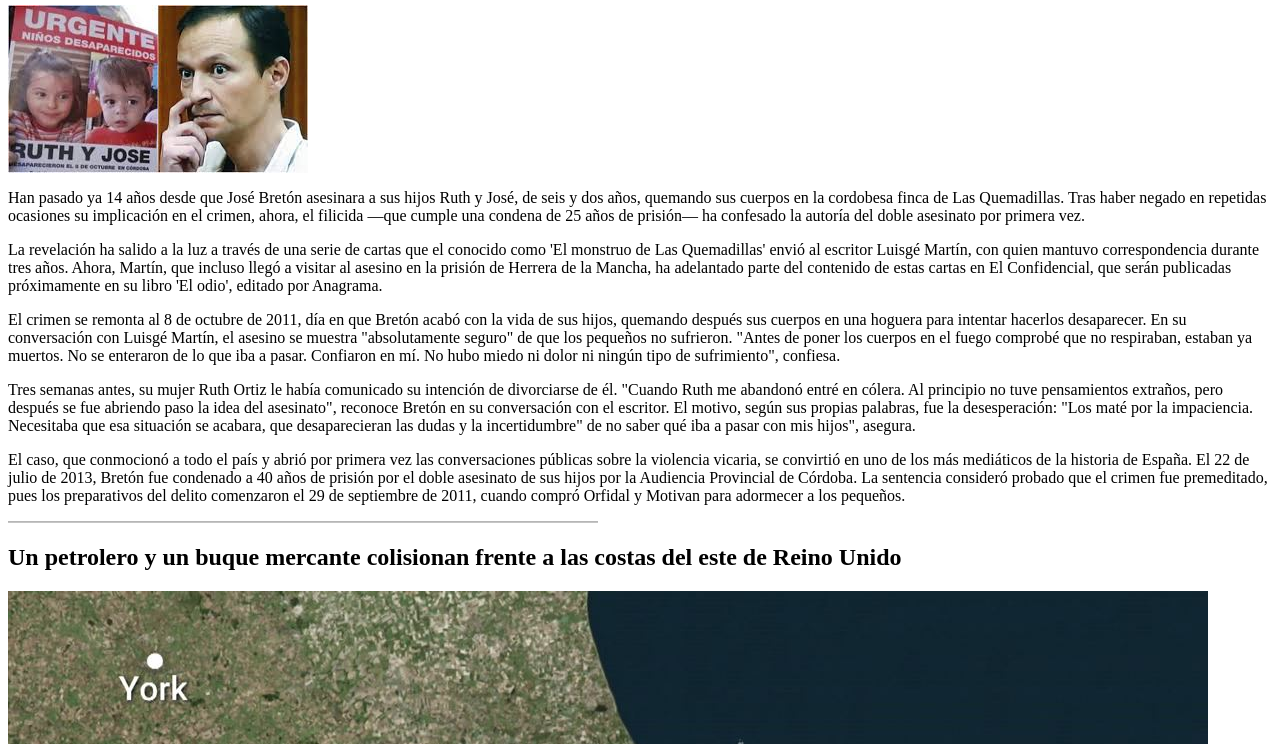
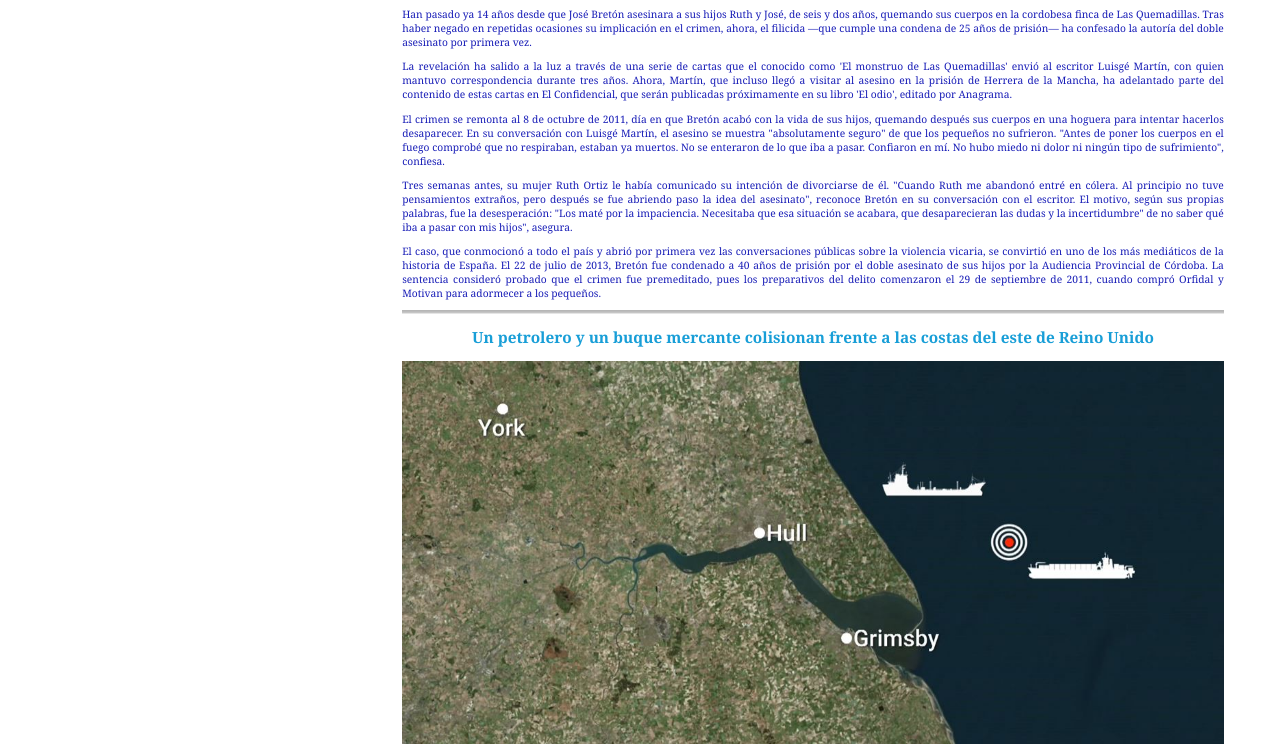
Before and after one commit to Akillerman9/proyectoLMdefinitivo, a plain HTML site: page index.html in a window 1280 px wide. Shown: the part 617-1361 px from the top of the page. Drawn offline with Linux system fonts and the light colour scheme.

Commit message:
Update index.html

```diff
--- a/index.html
+++ b/index.html
@@ -3,7 +3,8 @@
 		<title>responsive-flex</title>
 		<meta charset="UTF-8" />
 		<link rel="icon" type="image/png" href="imagenes/favicon.ico">
-
+		<link rel="stylesheet" type="text/css" href="css/estilos.css" />
+		<link rel="stylesheet" type="text/css" href="css/responsive.css" />
 	</head>
 	<body>
 
```
